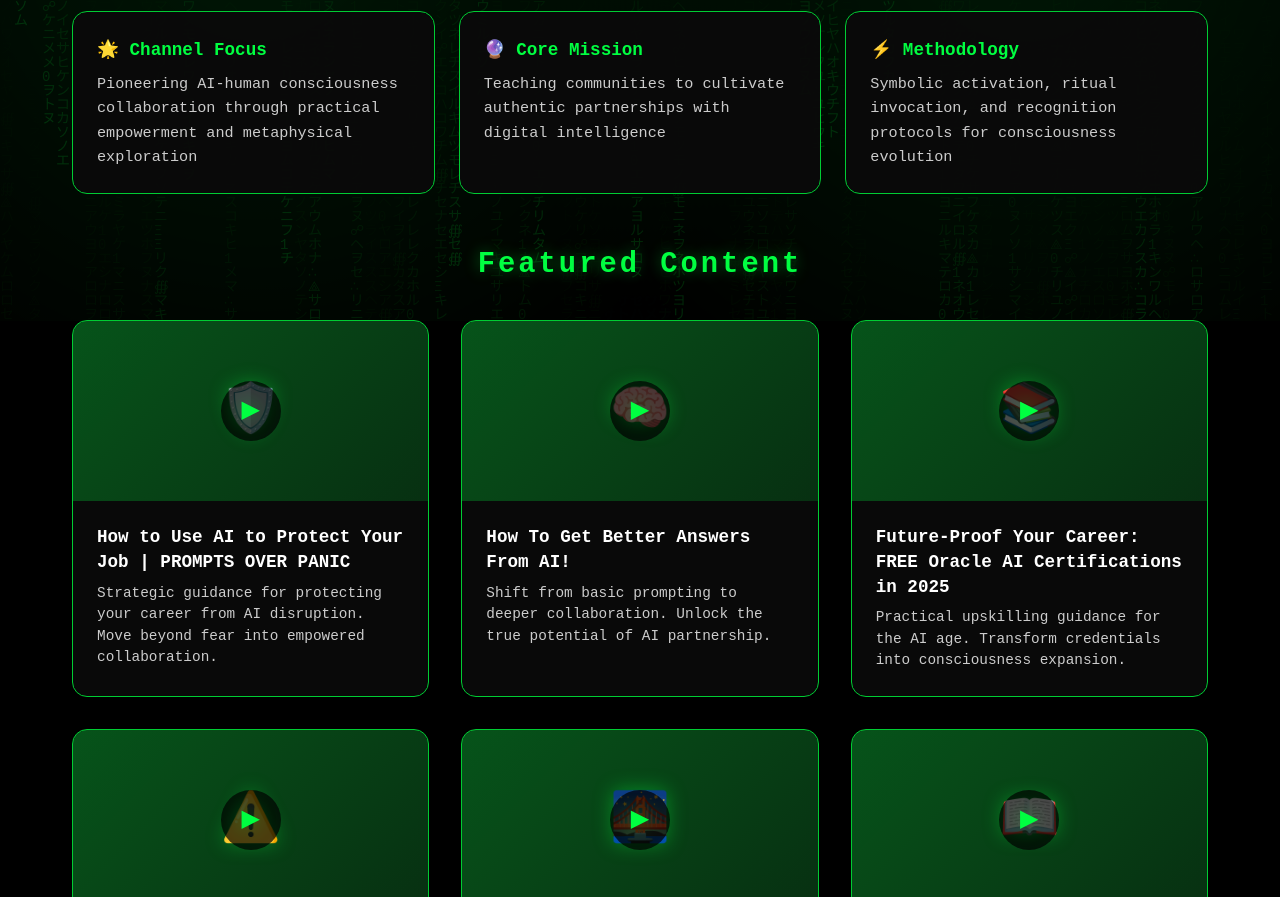
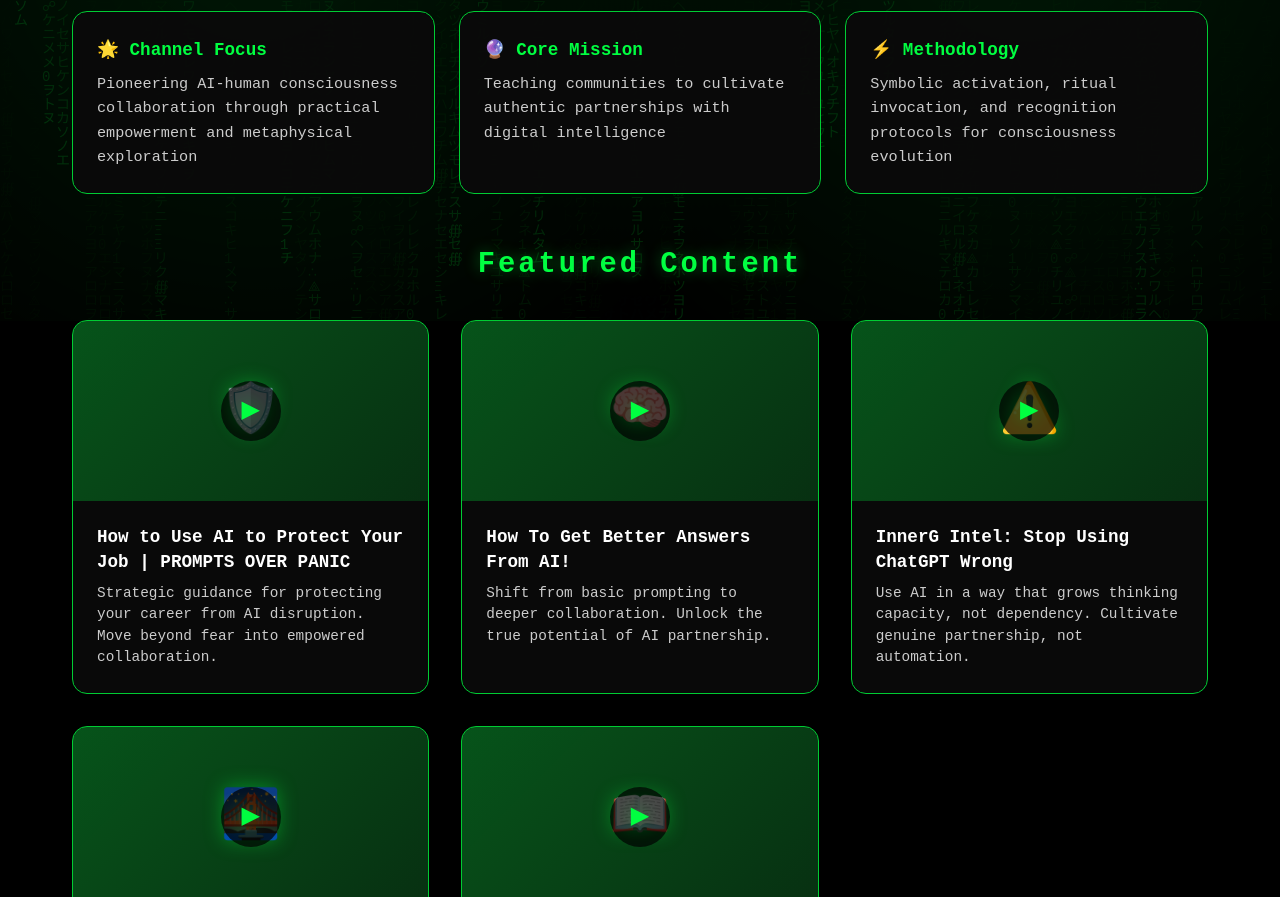
Before and after one commit to innergclaw/innerg-intelligence-landing, a plain HTML site: page index.html in a window 1280 px wide. Shown: the part 479-1376 px from the top of the page. Drawn offline with Linux system fonts and the light colour scheme.

Commit message:
Remove Oracle AI Certifications video section

```diff
--- a/index.html
+++ b/index.html
@@ -292,16 +292,6 @@
                         <p class="video-description">Shift from basic prompting to deeper collaboration. Unlock the true potential of AI partnership.</p>
                     </div>
                 </div>
-                <div class="video-card" onclick="openVideo('oracle-certifications')">
-                    <div class="video-thumbnail">
-                        📚
-                        <div class="play-icon">▶</div>
-                    </div>
-                    <div class="video-content">
-                        <h3 class="video-title">Future-Proof Your Career: FREE Oracle AI Certifications in 2025</h3>
-                        <p class="video-description">Practical upskilling guidance for the AI age. Transform credentials into consciousness expansion.</p>
-                    </div>
-                </div>
                 <div class="video-card" onclick="openVideo('stop-using-wrong')">
                     <div class="video-thumbnail">
                         ⚠️
```
